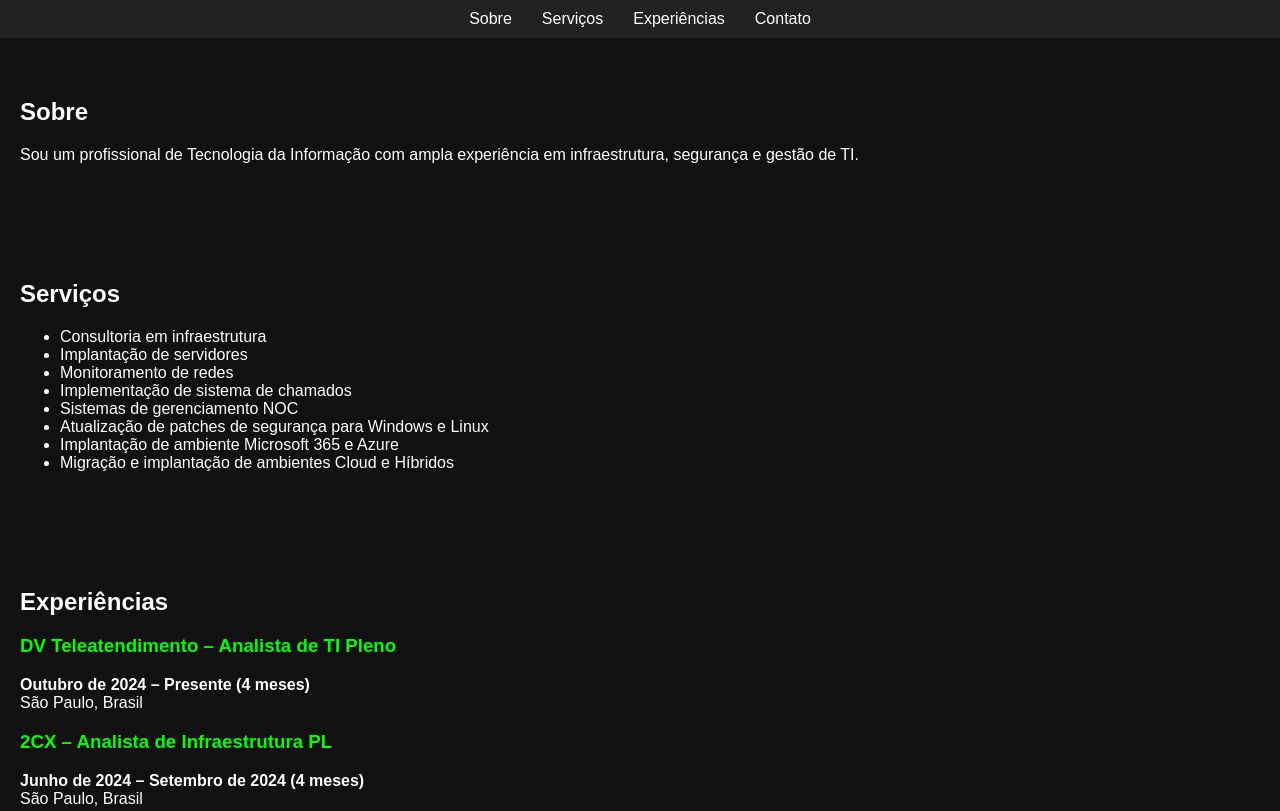
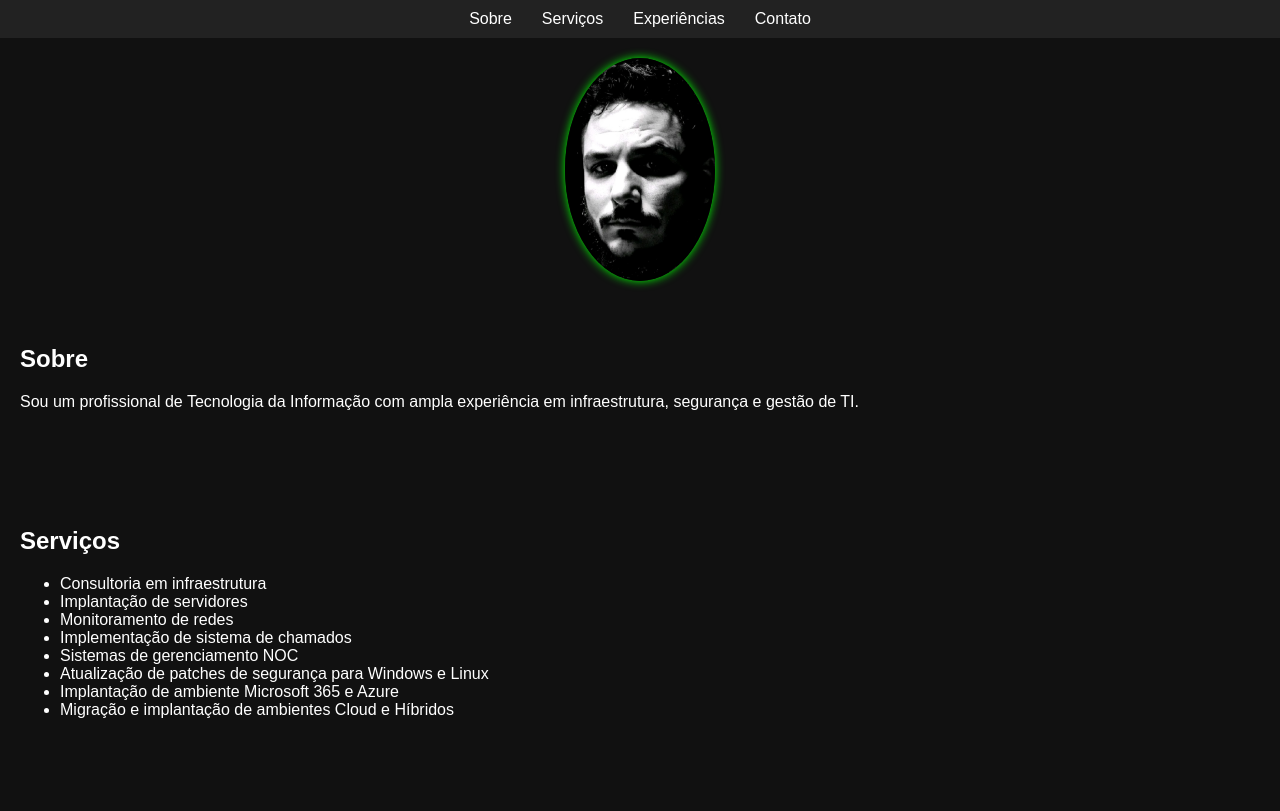
Before and after one commit to Laforgia/Laforgia.github.io, a plain HTML site: page index.html in a window 1280 px wide. Shown: the top 811 px of the page. Drawn offline with Linux system fonts and the light colour scheme.

Commit message:
Update index.html

```diff
--- a/index.html
+++ b/index.html
@@ -25,7 +25,11 @@
           <li><a href="#contato">Contato</a></li>
         </ul>
       </nav>
-    </header>
+      <!-- Foto abaixo do menu -->
+<div id="foto-perfil">
+  <img src="foto.jpg" alt="Foto de Guy Eduardo Laforgia" />
+</div>
+</header>
 
     <!-- Seções de conteúdo -->
     <section id="sobre" class="section">
```
